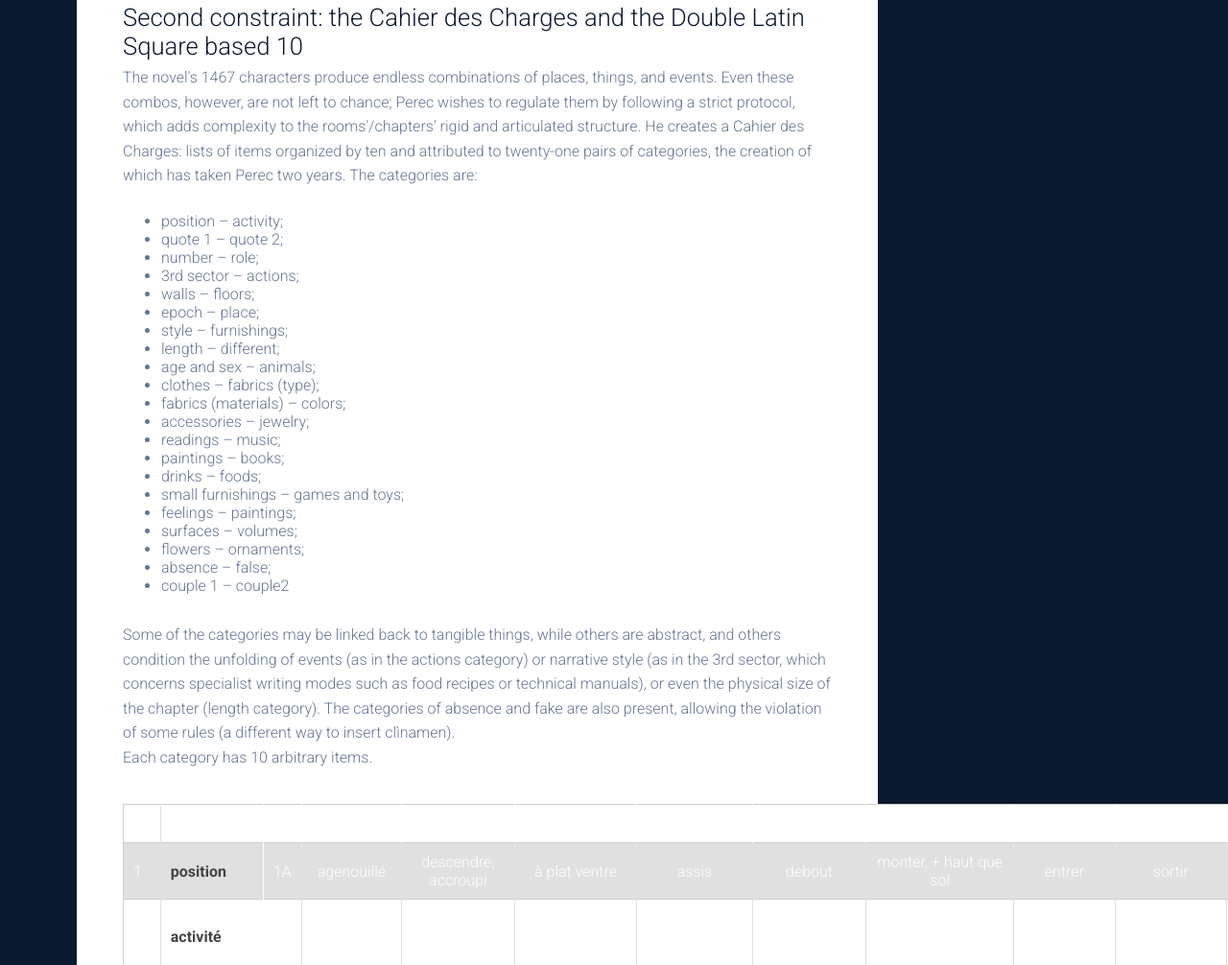
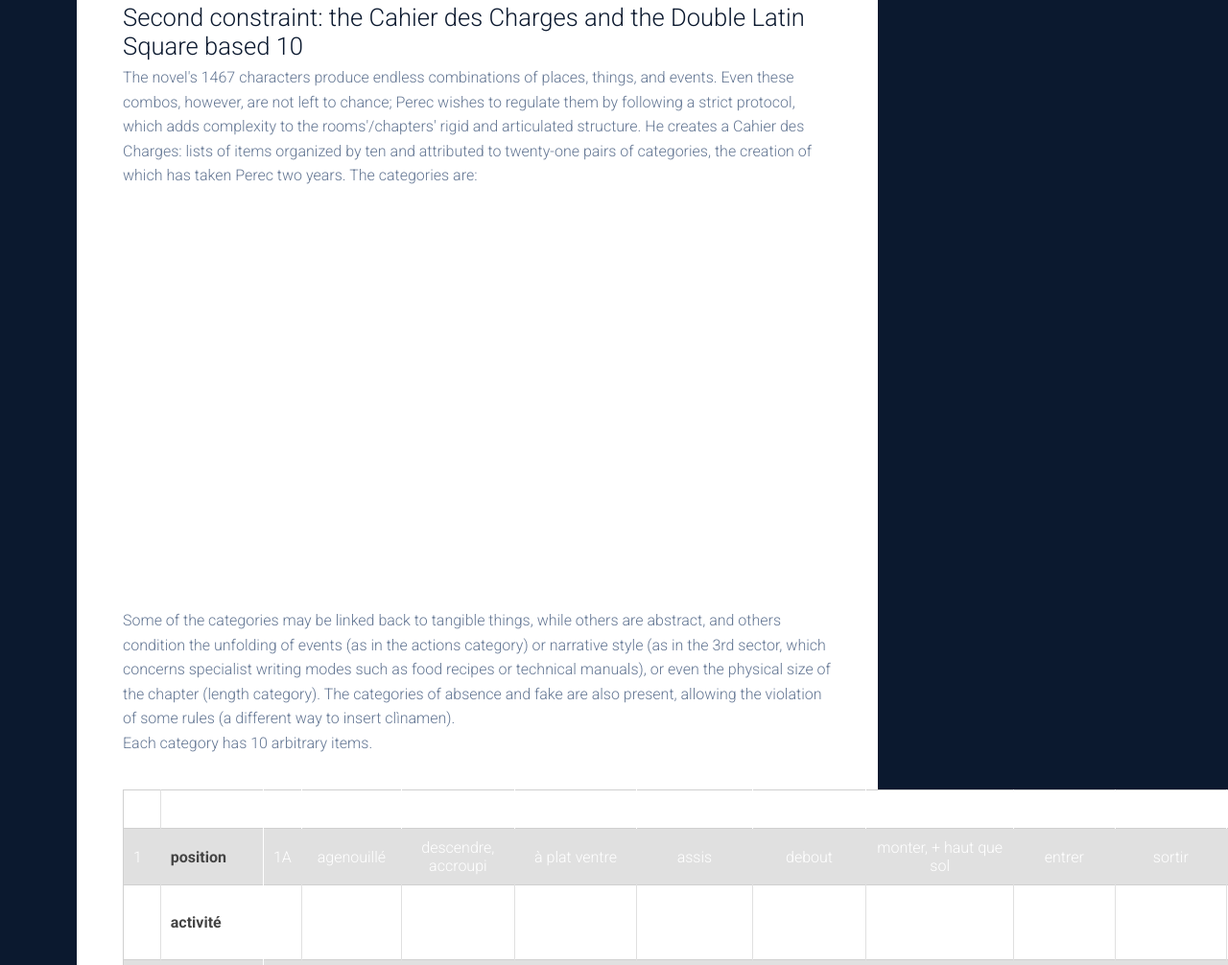
Before and after one commit to diegochillo/lawo, a plain HTML site: page about.html in a window 1280 px wide. Shown: the part 3981-4987 px from the top of the page at 96% size. Drawn offline with Linux system fonts and the light colour scheme.

Commit message:
update template-style.css

```diff
--- a/css/template-style.css
+++ b/css/template-style.css
@@ -334,7 +334,7 @@ address p {
 
 
 
-#article-section ul {
+#article-section ul ol {
 	color: #637693;
 	padding-top:15px;
 }
```
